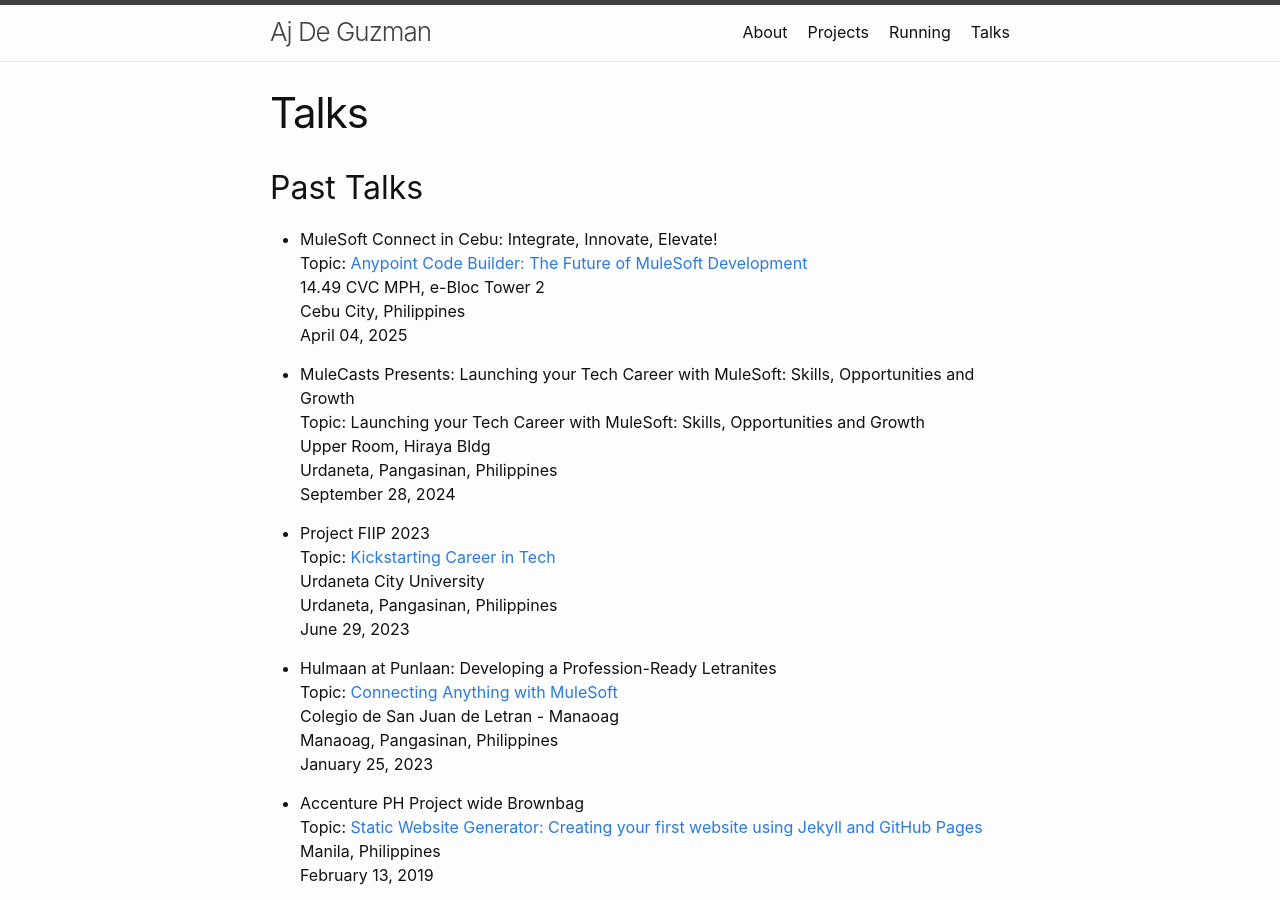
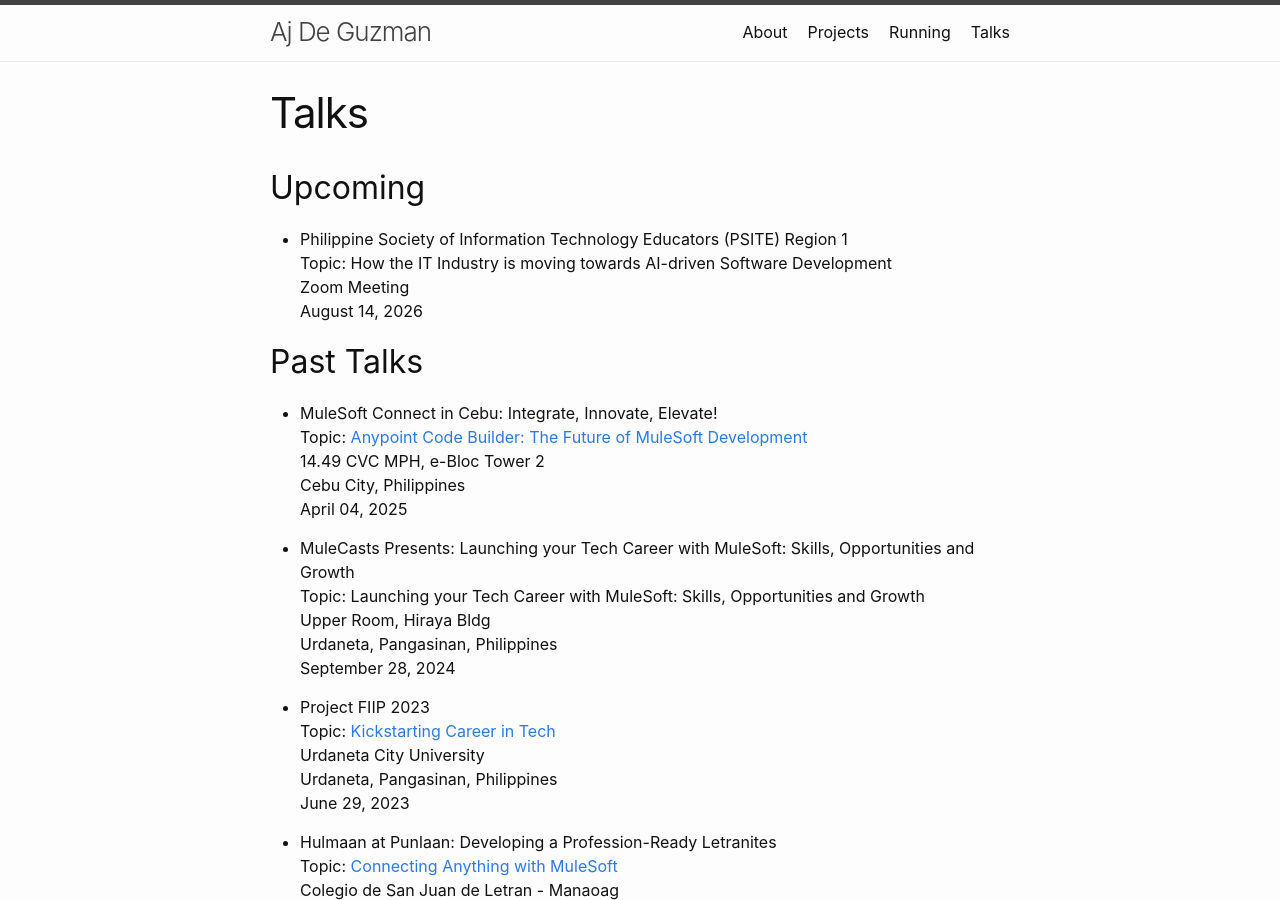
Before and after one commit to ajdeguzman/ajdeguzman.github.io, a Jekyll site: the page built from talks.md, in a window 1280 px wide and 900 px high. Built offline with Jekyll 4.4.1, drawn with Linux system fonts in a browser that asks for light colours.

Commit message:
Add upcoming talk on AI-driven Software Development
Added upcoming talk details for PSITE Region 1.

```diff
--- a/talks.md
+++ b/talks.md
@@ -3,6 +3,11 @@ layout: page
 title: Talks
 permalink: /talks/
 ---
+## Upcoming
+- Philippine Society of Information Technology Educators (PSITE) Region 1
+<br> Topic: How the IT Industry is moving towards AI-driven Software Development
+<br> Zoom Meeting
+<br> August 14, 2026
 
 
 ## Past Talks
```
